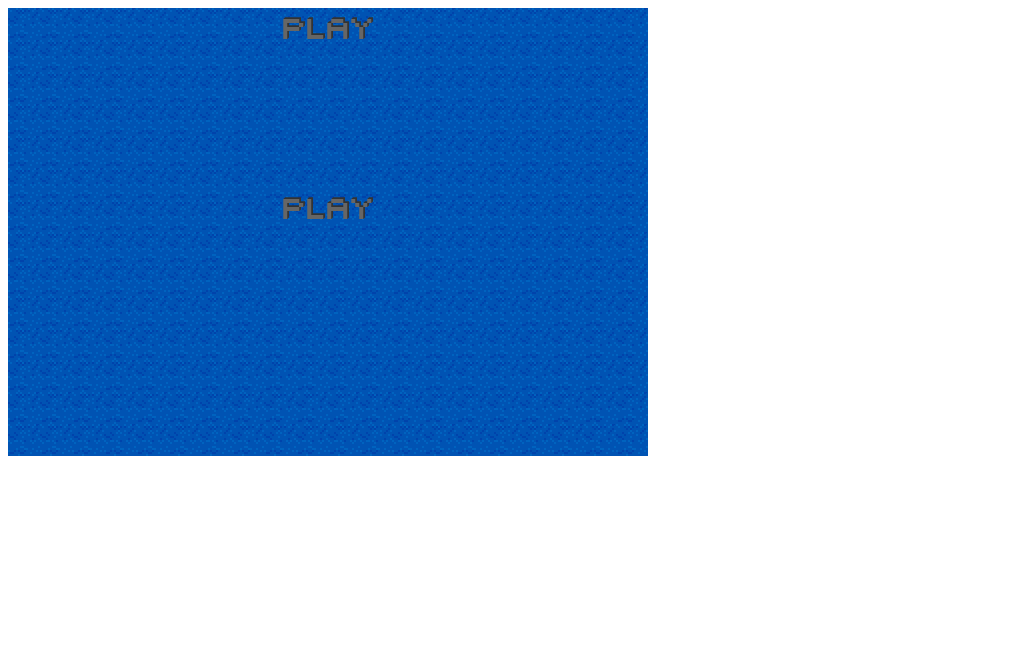
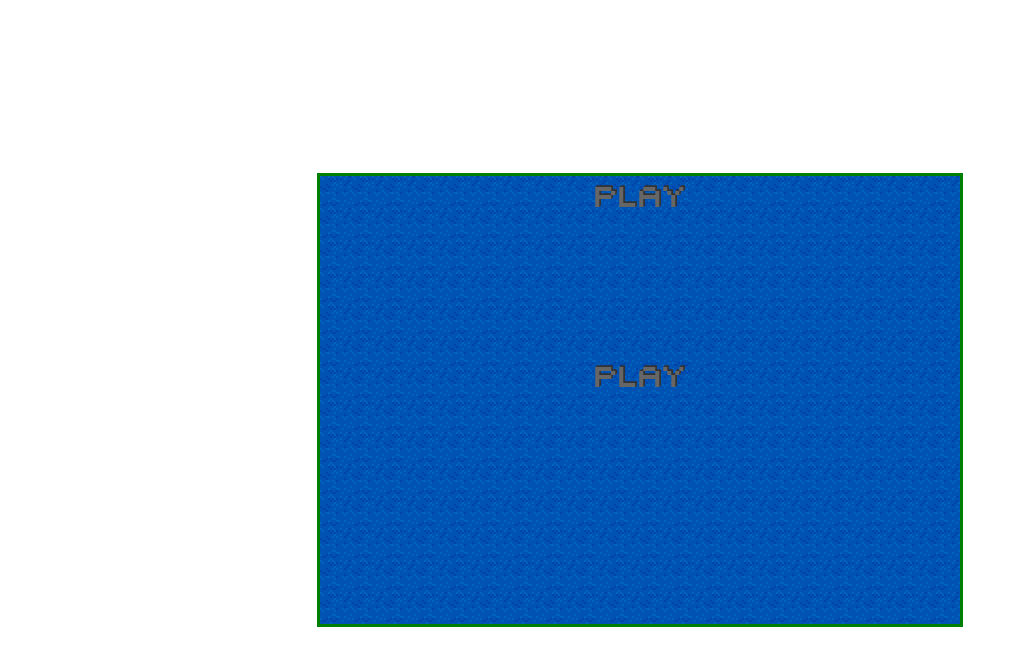
Before and after one commit to studio-c3b3/c3b3-library, a plain HTML site: page index.html in a window 1280 px wide. Shown: the whole page, without its empty margins (0-1018 px from the left). Drawn offline with Linux system fonts and the light colour scheme.

Commit message:
Modification du CSS
- Travail du index.html

```diff
--- a/index.html
+++ b/index.html
@@ -5,7 +5,24 @@
 
 </HEAD>
 <BODY>
-<canvas id="myCanvas" width="640" height="448"><p>Votre navigateur n'autorise pas les canvas :'(</p></canvas>
+<style media="screen">
+#gameCanvas {
+  position: absolute;
+  top: 50%;
+  left: 50%;
+  transform: translate(-50%, -50%);
+  border: 3px solid green;
+}
+#gameDiv{
+  /*background-image: url("assets/img/mer.png");
+  background-repeat: repeat;*/
+  height: 100%;
+
+}
+</style>
+<div id="gameDiv">
+  <canvas id="gameCanvas" width="640" height="448"><p>Votre navigateur n'autorise pas les canvas :'(</p></canvas>
+</div>
 <script language="javascript" type="text/javascript" src="./js/class/entity.js"></script>
 <script language="javascript" type="text/javascript" src="./js/class/collision.js"></script>
 <script language="javascript" type="text/javascript" src="./js/class/image.js"></script>
--- a/js/main.js
+++ b/js/main.js
@@ -1,6 +1,6 @@
 const HEIGHT = 448;
 const WIDTH = 640;
-var canvas = document.getElementById("myCanvas");
+var canvas = document.getElementById("gameCanvas");
 var ctx = canvas.getContext("2d");
 var gamePropriete = {};
 var menuElement = [];
@@ -24,8 +24,9 @@ function updateMenu() {
       entite[cle].imageRendu.gen();
     }
     if(cle === menuElement[gamePropriete.menuCursor]){
+      console.log("Yep");
       entite[gamePropriete.menuCursorId].x = entite[cle].x;
-      entite[gamePropriete.menuCursorId].y = entite[cle].y - 10;
+      entite[gamePropriete.menuCursorId].y = entite[cle].y - 20;
       entite[gamePropriete.menuCursorId].imageRendu.gen();
     }
   }
@@ -62,6 +63,7 @@ function update() {
     }
   }
 }
+
 declarerMenuCursor(3, 22, 21, "assets/img/menu/arrowBlue_right.png", 1, 1)
 declarerMenuElement(1, 0, 96, 40, "assets/img/menu/play.png", 1, 1, function(){console.log("test")});
 declarerMenuElement(2, 180, 96, 40, "assets/img/menu/play.png", 1, 1, function(){console.log("test 1")})
```
